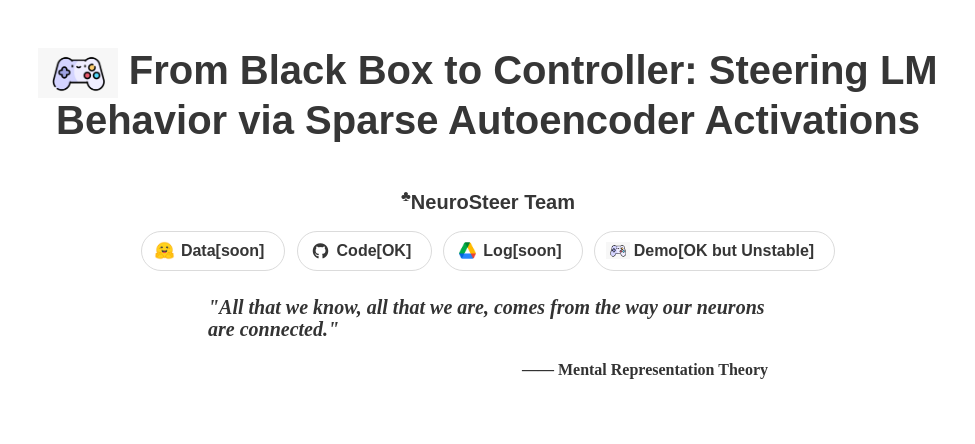
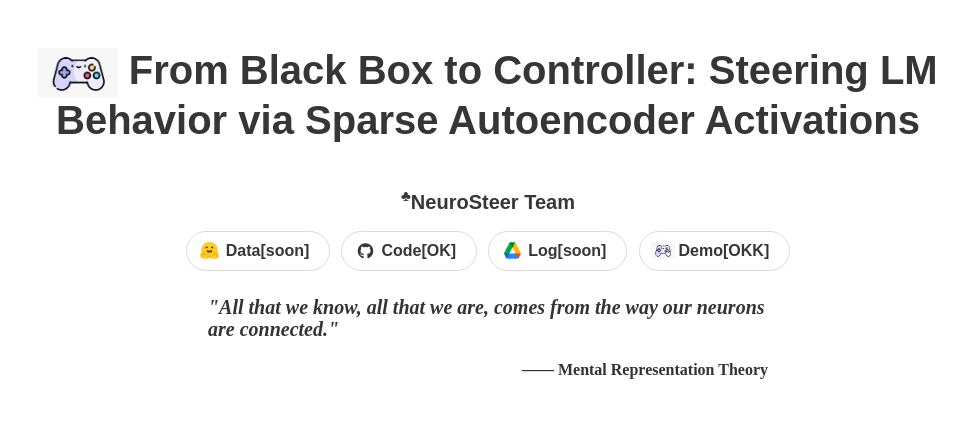
Before and after one commit to ckqqqq/Demo, a plain HTML site: page NeuroSteer/index.html in a window 1280 px wide. Shown: the top 444 px of the page, without its empty margins (152-1127 px from the left). Drawn offline with nearby package versions, Linux system fonts and the light colour scheme; some icons are missing; a web font is replaced by a local one.

Commit message:
Demo okk

```diff
--- a/NeuroSteer/index.html
+++ b/NeuroSteer/index.html
@@ -447,7 +447,7 @@
                   <span class="icon">
                       <img src="./images/logo.png" alt="Drive" style="height: 17px; width: 30px; vertical-align: middle;"/>
                   </span>
-                <span>Demo[OK but Unstable]</span>
+                <span>Demo[OKK]</span>
                 </a>
               </span>
             </div>
```
